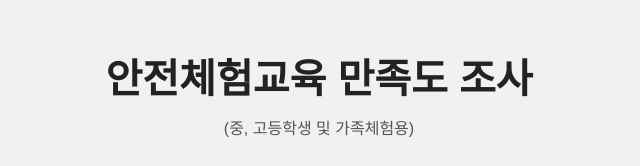
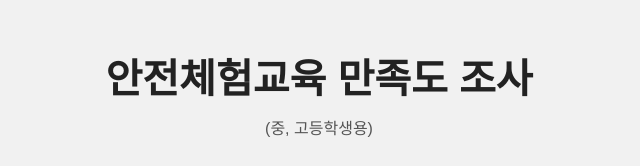
Before and after one commit to sejongsafetytrainingcenter/survey3, a plain HTML site: page index.html in a window 1280 px wide. Shown: the top 166 px of the page, without its empty margins (321-961 px from the left). Drawn offline with Linux system fonts and the light colour scheme.

Commit message:
Update index.html

```diff
--- a/index.html
+++ b/index.html
@@ -159,7 +159,7 @@
 </head>
 <body>
   <h1>안전체험교육 만족도 조사</h1>
-  <div class="note-small" style="text-align: center;">(중, 고등학생 및 가족체험용)</div>
+  <div class="note-small" style="text-align: center;">(중, 고등학생용)</div>
   <div id="currentDate"></div>
   <div class="note">
     * 기타 의견이 있는 사람은 포스트잇에 적어서 선생님께 제출해주세요.<br>
```
